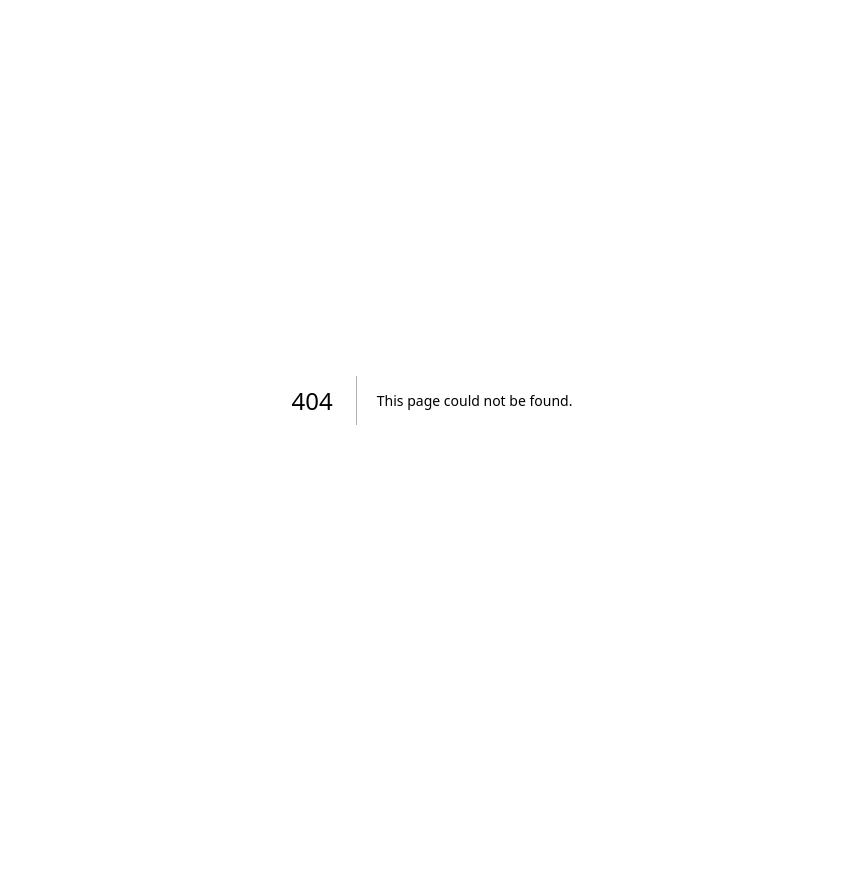
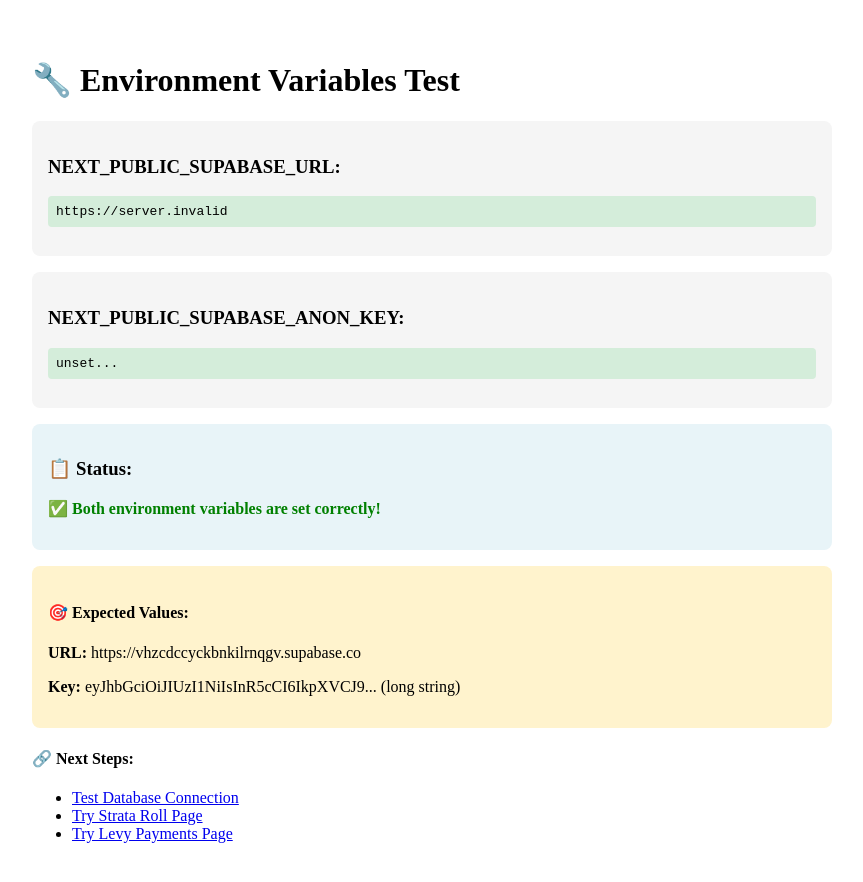
Before and after one commit to teresa-s123/my-strata-management, a Next.js app: page /test-env in a window 1280 px wide. Before the commit this address had no page. Shown: the top 882 px of the page, without its empty margins (208-1071 px from the left). Before the commit the page ends 800 px from the top, so only its background shows below. Built offline with nearby package versions, Linux system fonts and the light colour scheme; no server answers.

Commit message:
test pages

```diff
--- /dev/null
+++ b/pages/test-env.js
@@ -0,0 +1,73 @@
+export default function TestEnv() {
+    const supabaseUrl = process.env.NEXT_PUBLIC_SUPABASE_URL;
+    const supabaseKey = process.env.NEXT_PUBLIC_SUPABASE_ANON_KEY;
+
+    return (
+      <div style={{ padding: '2rem', maxWidth: '800px', margin: '0 auto' }}>
+        <h1>🔧 Environment Variables Test</h1>
+
+        <div style={{ background: '#f5f5f5', padding: '1rem', borderRadius: '8px', marginBottom: '1rem' }}>
+          <h3>NEXT_PUBLIC_SUPABASE_URL:</h3>
+          <p style={{
+            background: supabaseUrl ? '#d4edda' : '#f8d7da',
+            padding: '0.5rem',
+            borderRadius: '4px',
+            fontFamily: 'monospace',
+            wordBreak: 'break-all'
+          }}>
+            {supabaseUrl || '❌ NOT SET'}
+          </p>
+        </div>
+
+        <div style={{ background: '#f5f5f5', padding: '1rem', borderRadius: '8px', marginBottom: '1rem' }}>
+          <h3>NEXT_PUBLIC_SUPABASE_ANON_KEY:</h3>
+          <p style={{
+            background: supabaseKey ? '#d4edda' : '#f8d7da',
+            padding: '0.5rem',
+            borderRadius: '4px',
+            fontFamily: 'monospace',
+            wordBreak: 'break-all'
+          }}>
+            {supabaseKey ? `${supabaseKey.substring(0, 50)}...` : '❌ NOT SET'}
+          </p>
+        </div>
+
+        <div style={{ background: '#e8f4f8', padding: '1rem', borderRadius: '8px' }}>
+          <h3>📋 Status:</h3>
+          {supabaseUrl && supabaseKey ? (
+            <p style={{ color: 'green', fontWeight: 'bold' }}>
+              ✅ Both environment variables are set correctly!
+            </p>
+          ) : (
+            <div>
+              <p style={{ color: 'red', fontWeight: 'bold' }}>
+                ❌ Environment variables are missing!
+              </p>
+              <h4>To fix this:</h4>
+              <ol>
+                <li>Go to Vercel Dashboard → Your Project → Settings → Environment Variables</li>
+                <li>Add NEXT_PUBLIC_SUPABASE_URL = https://vhzcdccyckbnkilrnqgv.supabase.co</li>
+                <li>Add NEXT_PUBLIC_SUPABASE_ANON_KEY = (your anon key)</li>
+                <li>Redeploy your project</li>
+              </ol>
+            </div>
+          )}
+        </div>
+
+        <div style={{ background: '#fff3cd', padding: '1rem', borderRadius: '8px', marginTop: '1rem' }}>
+          <h4>🎯 Expected Values:</h4>
+          <p><strong>URL:</strong> https://vhzcdccyckbnkilrnqgv.supabase.co</p>
+          <p><strong>Key:</strong> eyJhbGciOiJIUzI1NiIsInR5cCI6IkpXVCJ9... (long string)</p>
+        </div>
+
+        <div style={{ marginTop: '1rem' }}>
+          <h4>🔗 Next Steps:</h4>
+          <ul>
+            <li><a href="/simple-test">Test Database Connection</a></li>
+            <li><a href="/strata-roll">Try Strata Roll Page</a></li>
+            <li><a href="/levies">Try Levy Payments Page</a></li>
+          </ul>
+        </div>
+      </div>
+    );
+  }
```
Also changed, not shown: pages/simple-test.js (added, +84 -0 lines), pages/test-database.js (deleted, +0 -114 lines).
